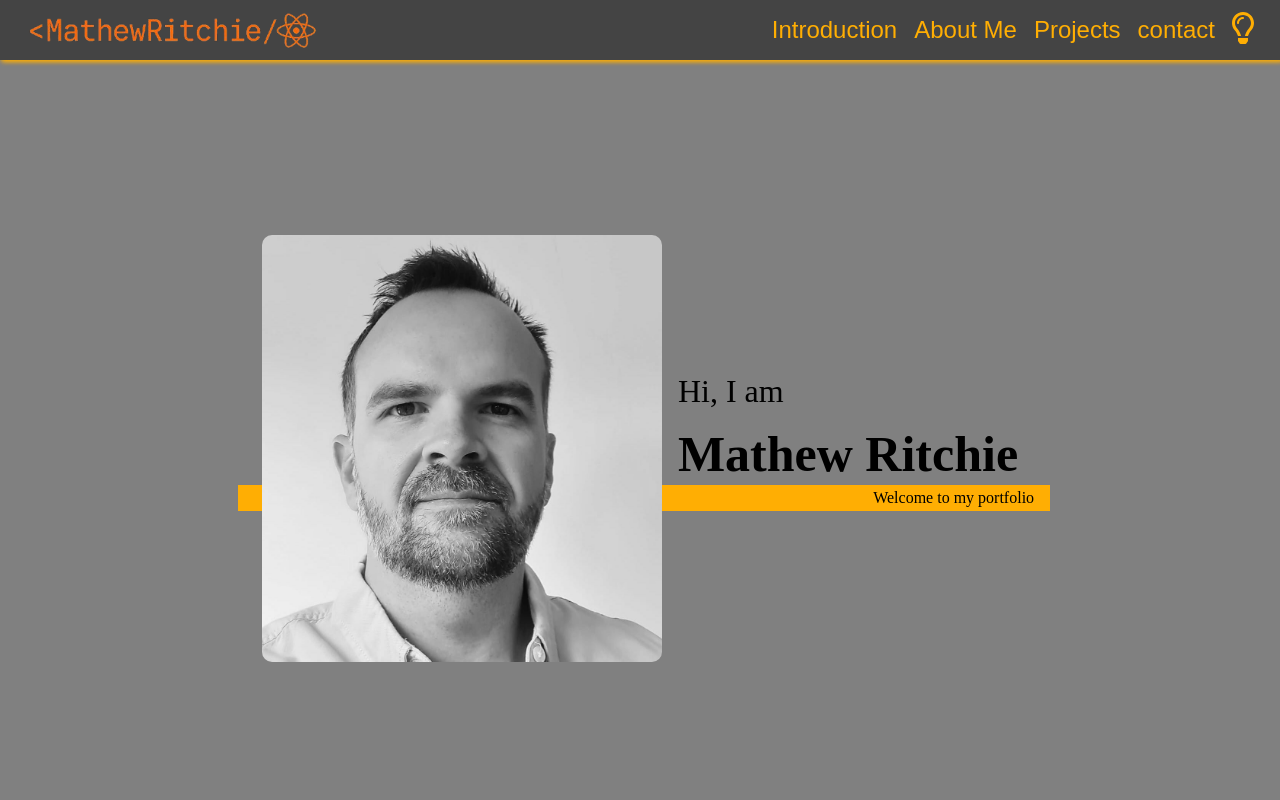
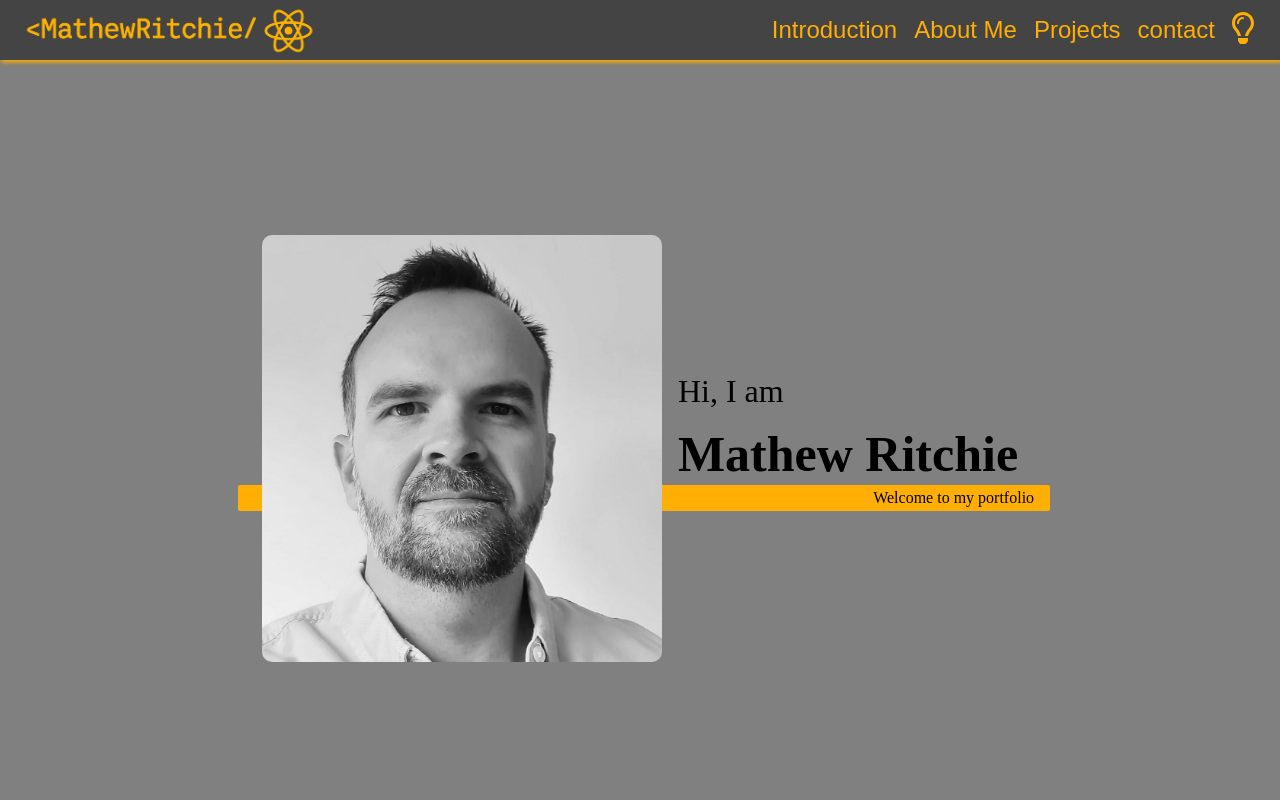
Before and after one commit to Mathew-Ritchie/Mathew_Ritchie_Portfolio_Site, a React (Vite) app: page / in a window 1280 px wide. Shown: the top 800 px of the page. Built offline with nearby package versions, Linux system fonts and the light colour scheme.

Commit message:
logo color change

```diff
--- a/src/Components/Header.jsx
+++ b/src/Components/Header.jsx
@@ -2,7 +2,7 @@ import React, { useContext } from "react";
 import "./header.css";
 // import { ThemeContext } from "../Context/ThemeProvider";
 import mathewLogo from "../assets/mathewLogo.png";
-
+import newLogo from "../assets/newLogo.png";
 // import { FaLightbulb } from "react-icons/fa6";
 // import { FaRegLightbulb } from "react-icons/fa";
 import NavBar from "./NavBar";
@@ -18,7 +18,7 @@ export default function Header({ onToggleModal }) {
       <div className="header-div">
         <img
           className="header-img"
-          src={mathewLogo}
+          src={newLogo}
           alt="logo showing computer outline with coding tags on the screen."
         />
         <div className="header-nav-toggle-div">
--- a/src/Components/intro.css
+++ b/src/Components/intro.css
@@ -46,6 +46,7 @@ strong {
   margin-bottom: 50px;
   margin: 0;
   font-size: var(--fs-h3);
+  border-radius: 2px;
 }
 
 .intro-img {
```
Also changed, not shown: src/assets/newLogo.png (added).
